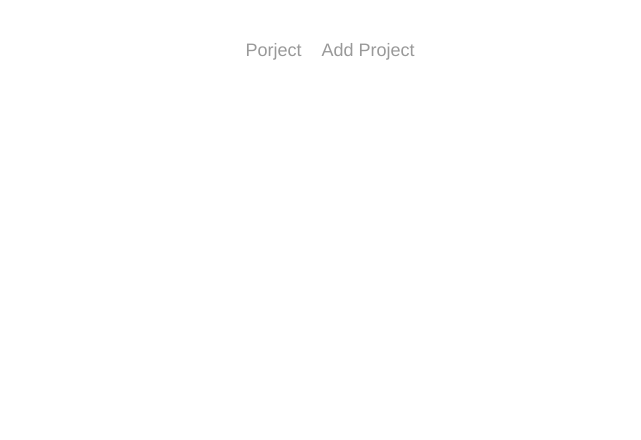
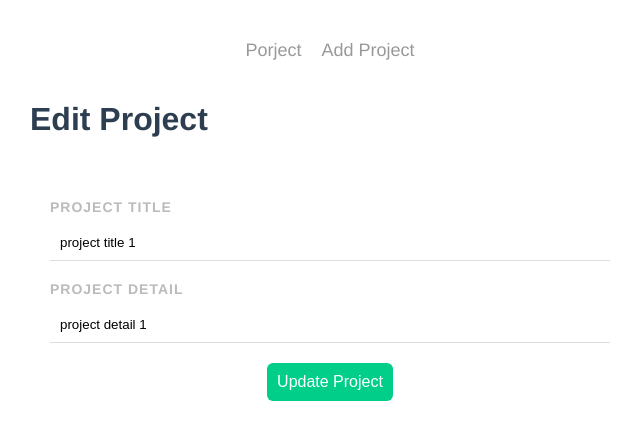
Before and after one commit to WaiYanHeinWillian/Project-Planning, a Vue app: page /editProject/1 in a window 1280 px wide. Before the commit this address had no page. Shown: the top 440 px of the page, without its empty margins (310-951 px from the left). Built offline with nearby package versions, Linux system fonts and the light colour scheme; data requests are answered from the project's data file.

Commit message:
dynamic edit project route and fetch all edit datas from api

```diff
--- a/src/components/SingleProject.vue
+++ b/src/components/SingleProject.vue
@@ -8,9 +8,13 @@
                 <span class="material-icons" @click="deleteProject">
                  delete
                 </span>
-                <span class="material-icons">
-                 edit
-                </span>
+
+                <router-link :to="{name:'EditProject',params:{id:projectly.id}}">
+                    <span class="material-icons">
+                    edit
+                    </span>
+                </router-link>
+
                 <span class="material-icons" v-on:click="completeProject">
                  done
                 </span>
--- a/src/router/index.js
+++ b/src/router/index.js
@@ -1,6 +1,7 @@
 import { createRouter, createWebHistory } from 'vue-router'
 import HomeView from '../views/HomeView.vue'
 import AddProject from '../views/AddProject.vue'
+import EditProject from '../views/EditProject.vue'
 
 const routes = [
   {
@@ -13,6 +14,12 @@
     name: 'addProject',
     component: AddProject
   },
+  {
+    path: '/editProject/:id',
+    name: 'EditProject',
+    component: EditProject,
+    props:true
+  },
 
 ]
 
--- /dev/null
+++ b/src/views/EditProject.vue
@@ -0,0 +1,43 @@
+<template>
+  <h1>Edit Project</h1>
+  <form v-on:submit.prevent="addProject">
+    <label>Project Title</label>
+    <input type="text" v-model="title">
+    <label>Project Detail</label>
+    <input type="text" v-model="detail">
+    <button>Update Project</button>
+  </form>
+</template>
+
+<script>
+export default {
+    props:["id"],
+
+    data(){
+        return {
+            title:"",
+            detail:"",
+        }
+    },
+
+    mounted(){
+        fetch('http://localhost:3000/projects/'+this.id)
+        .then((res)=>{
+            return res.json()
+        })
+        .then((data)=>{
+            this.title=data.title
+            this.detail=data.detail
+        })
+        .catch((err)=>{
+            console.log(err)
+        })
+
+    }
+
+}
+</script>
+
+<style>
+
+</style>
```
